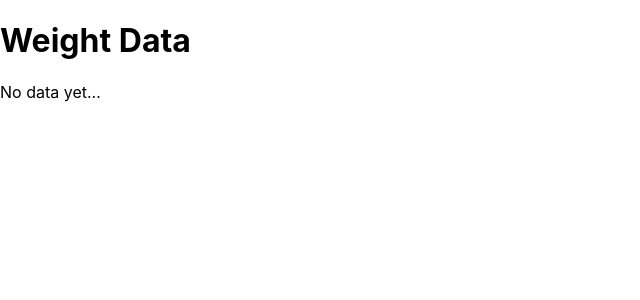
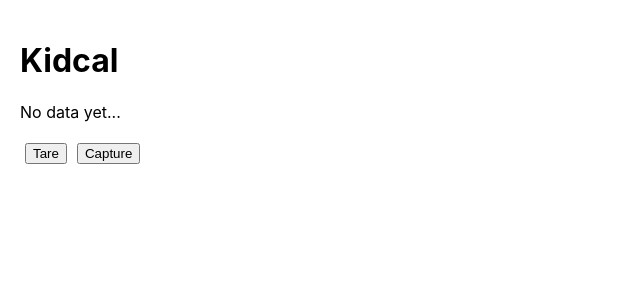
Before and after one commit to tyler-wadekamper/kidcal, a React (Create React App) app in the folder display-react-app/: page / in a window 1280 px wide. Shown: the top 300 px of the page, without its empty margins (0-640 px from the left). Built offline with nearby package versions, Linux system fonts and the light colour scheme; no server answers.

Commit message:
Add conversion from raw data to pounds/ounces. Add tare functionality.

```diff
--- a/display-react-app/src/App.js
+++ b/display-react-app/src/App.js
@@ -1,8 +1,26 @@
 import React, { useState, useEffect } from "react";
+
+const CONVERSION_FACTOR = 49400;
 
 function App() {
   const [weight, setWeight] = useState(null);
+  const [tareOffset, setTareOffset] = useState(992000);
+  const [convertedWeight, setConvertedWeight] = useState({
+    pounds: 0,
+    ounces: 0,
+  });
   const [ws, setWs] = useState(null);
+
+  useEffect(() => {
+    const weightInPounds = (weight - tareOffset) / CONVERSION_FACTOR;
+    const wholePounds = Math.floor(weightInPounds);
+    const ounces = Math.round((weightInPounds - wholePounds) * 16);
+
+    setConvertedWeight({
+      pounds: wholePounds,
+      ounces: ounces,
+    });
+  }, [weight, tareOffset]);
 
   useEffect(() => {
     const websocket = new WebSocket("ws://192.168.1.21:8080");
@@ -23,10 +41,22 @@ function App() {
     };
   }, []);
 
+  function handleTareScale(e) {
+    setTareOffset(weight);
+  }
+
   return (
-    <div>
-      <h1>Weight Data</h1>
-      {weight ? <p>Current weight: {weight}</p> : <p>No data yet...</p>}
+    <div class="container">
+      <h1>Kidcal</h1>
+      {weight ? (
+        <p>
+          {convertedWeight.pounds} lbs {convertedWeight.ounces} oz
+        </p>
+      ) : (
+        <p>No data yet...</p>
+      )}
+      <button onClick={handleTareScale}>Tare</button>
+      <button>Capture</button>
     </div>
   );
 }
--- a/display-react-app/src/index.css
+++ b/display-react-app/src/index.css
@@ -1,13 +1,21 @@
 body {
   margin: 0;
-  font-family: -apple-system, BlinkMacSystemFont, 'Segoe UI', 'Roboto', 'Oxygen',
-    'Ubuntu', 'Cantarell', 'Fira Sans', 'Droid Sans', 'Helvetica Neue',
+  font-family: -apple-system, BlinkMacSystemFont, "Segoe UI", "Roboto", "Oxygen",
+    "Ubuntu", "Cantarell", "Fira Sans", "Droid Sans", "Helvetica Neue",
     sans-serif;
   -webkit-font-smoothing: antialiased;
   -moz-osx-font-smoothing: grayscale;
 }
 
 code {
-  font-family: source-code-pro, Menlo, Monaco, Consolas, 'Courier New',
+  font-family: source-code-pro, Menlo, Monaco, Consolas, "Courier New",
     monospace;
 }
+
+.container {
+  padding: 20px;
+}
+
+button {
+  margin: 5px;
+}
```
Also changed, not shown: 2 other files (tests, documents, lock files or other folders).
